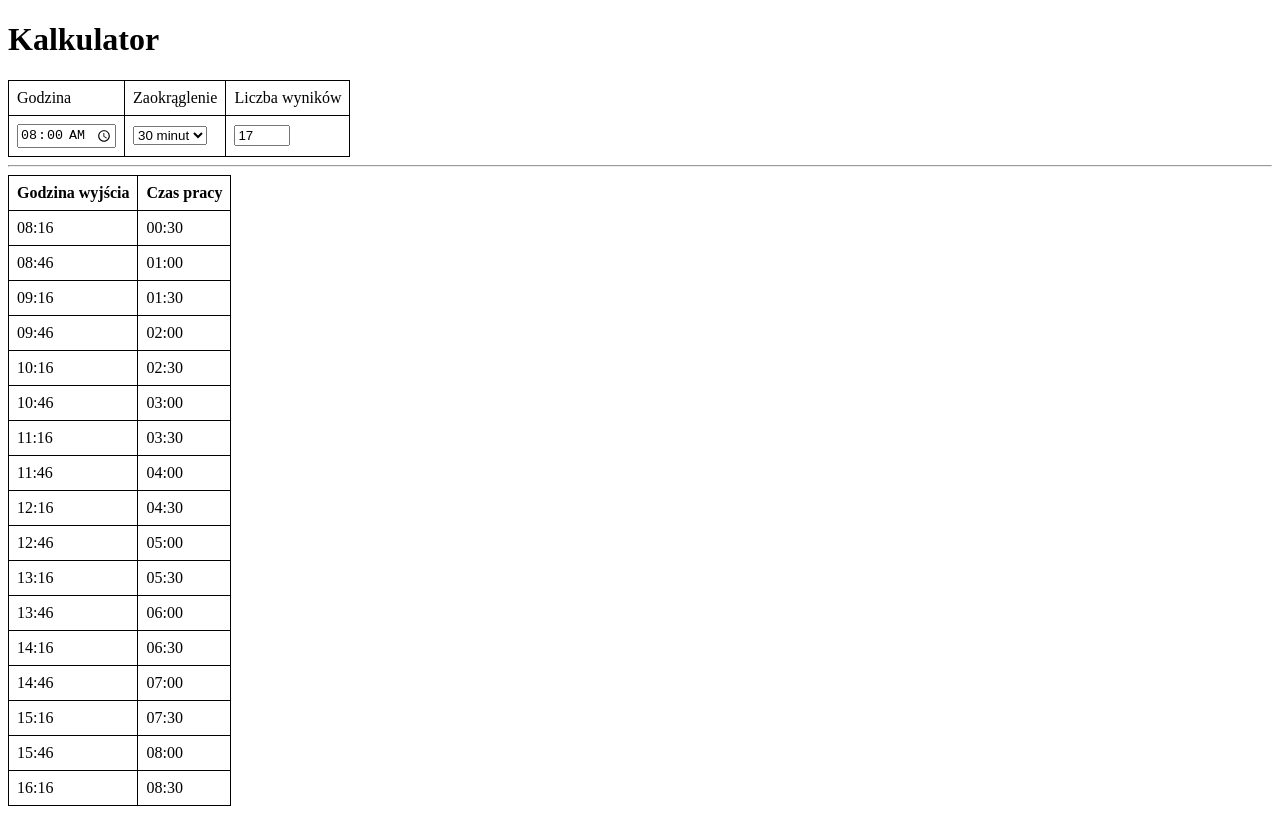
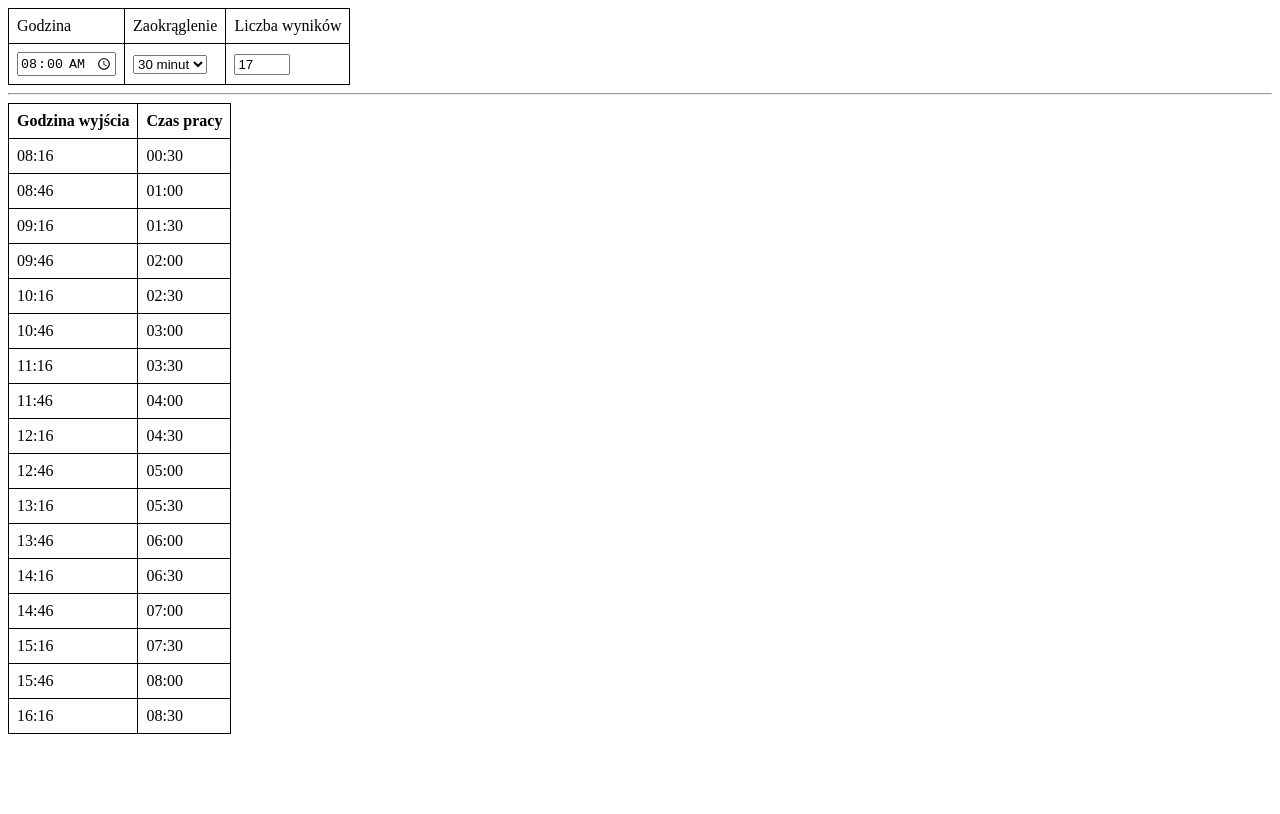
Before and after one commit to Guliveer/Work-Hours-Calculator, a plain HTML site: page index.html in a window 1280 px wide. Drawn offline with Linux system fonts and the light colour scheme.

Commit message:
Removed title in <body>

```diff
--- a/index.html
+++ b/index.html
@@ -42,8 +42,6 @@
 	</head>
 
 	<body>
-		<h1>Kalkulator</h1>
-
 		<table>
 			<tr>
 				<td><label for="startInput">Godzina</label></td>
```
